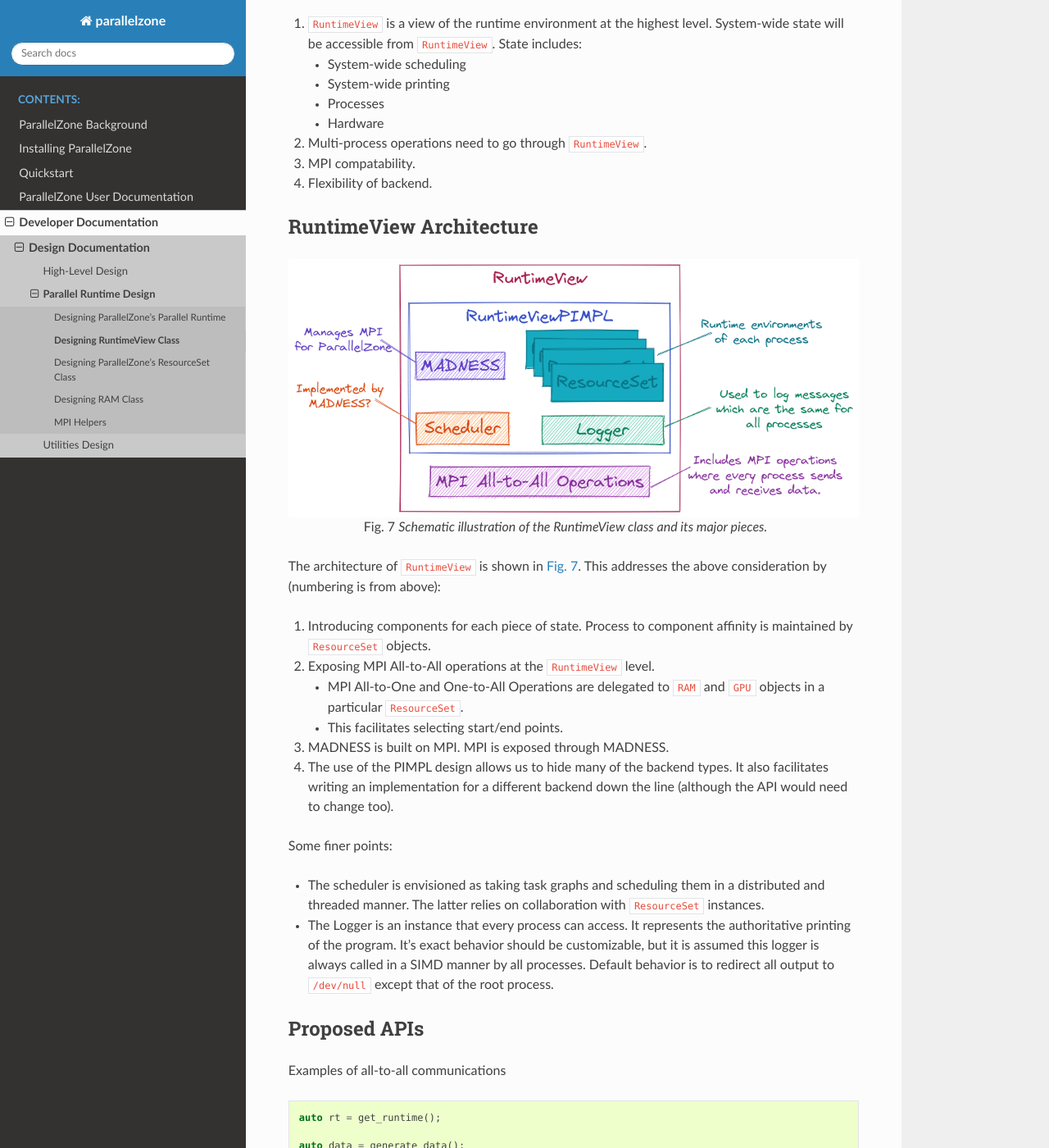
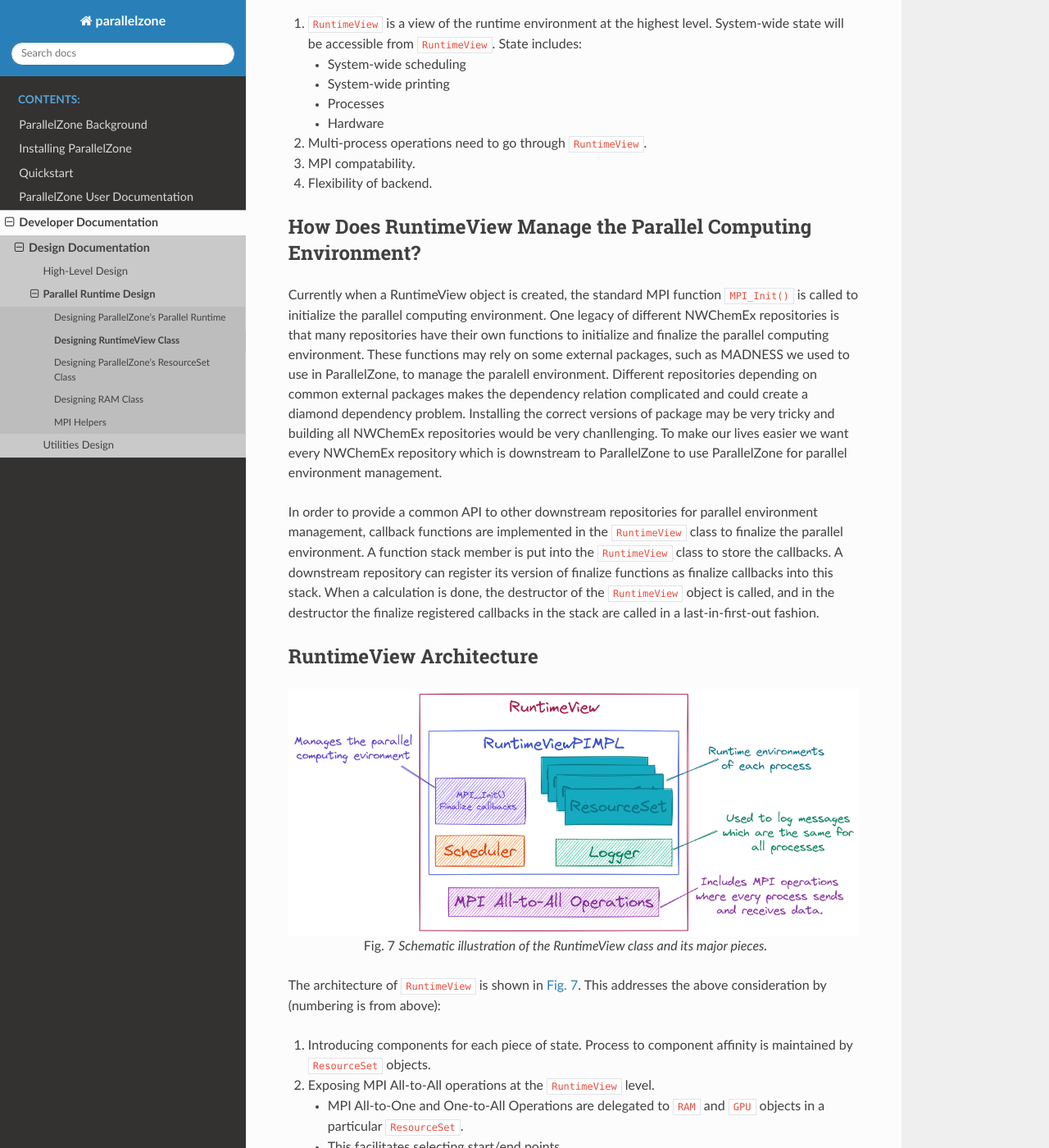
Before and after one commit to NWChemEx/ParallelZone, a Sphinx documentation site: the page built from docs/source/developer/design/runtime_view.rst, in a window 1280 px wide and 1400 px high, scrolled down 546 px. Shown: the whole window at 82% size. Built offline with Sphinx 7.4.7 and the Read the Docs theme 2.0.0, drawn with Linux system fonts in a browser that asks for light colours; some of the changed text lies outside the part shown.

Commit message:
Add callback doc

```diff
--- a/docs/source/developer/design/runtime_view.rst
+++ b/docs/source/developer/design/runtime_view.rst
@@ -50,6 +50,34 @@ number one supercomputer in the world, or anything in between.
 #. MPI compatability.
 #. Flexibility of backend.
 
+***************************************************************
+How Does RuntimeView Manage the Parallel Computing Environment?
+***************************************************************
+
+.. _design_parallel_manage:
+
+Currently when a RuntimeView object is created, the standard MPI function
+``MPI_Init()`` is called to initialize the parallel computing
+environment. One legacy of different NWChemEx repositories is that many
+repositories have their own functions to initialize and finalize the parallel
+computing environment. These functions may rely on some external packages, such
+as MADNESS we used to use in ParallelZone, to manage the paralell environment.
+Different repositories depending on common external packages makes the
+dependency relation complicated and could create a diamond dependency problem.
+Installing the correct versions of package may be very tricky and building all
+NWChemEx repositories would be very chanllenging. To make our lives easier we
+want every NWChemEx repository which is downstream to ParallelZone to use
+ParallelZone for parallel environment management.
+
+In order to provide a common API to other downstream repositories for parallel
+environment management, callback functions are implemented in the
+``RuntimeView`` class to finalize the parallel environment. A function stack
+member is put into the ``RuntimeView`` class to store the callbacks. A
+downstream repository can register its version of finalize functions as
+finalize callbacks into this stack. When a calculation is done, the destructor
+of the ``RuntimeView`` object is called, and in the destructor the finalize
+registered callbacks in the stack are called in a last-in-first-out fashion.
+
 ************************
 RuntimeView Architecture
 ************************
@@ -72,7 +100,11 @@ addresses the above consideration by (numbering is from above):
      ``GPU`` objects in a particular ``ResourceSet``.
    - This facilitates selecting start/end points.
 
-#. MADNESS is built on MPI. MPI is exposed through MADNESS.
+#. MPI_Init() is called directly to initialize the parallel computing
+   environment. Callbacks are implemented to allow different finalize function
+   to clean the parallel computing environment. For the design considerations
+   on callbacks please see :ref:`design_parallel_manage`.
+
 #. The use of the PIMPL design allows us to hide many of the backend types. It
    also facilitates writing an implementation for a different backend down the
    line (although the API would need to change too).
@@ -92,7 +124,7 @@ Some finer points:
 Proposed APIs
 *************
 
-Examples of all-to-all communications
+Examples of all-to-all communications:
 
 .. code-block:: c++
 
@@ -106,6 +138,20 @@ Examples of all-to-all communications
    // This is an all reduce
    auto output2 = rt.reduce(data, op);
 
+
+An example of using callbacks to finalize the parallel computing environment:
+
+.. code-block:: c++
+
+   // Create a RuntimeView object
+   RuntimeView rt;
+
+   // Register the corresponding finalize() function into the callback stack
+   rt.stack_callback(your_finalize_function());
+
+The designated function ``your_finalize_function()`` would be called when the
+RuntimeView object is destroyed.
+
 .. note::
 
    As written the APIs assume the data is going to/from RAM. If we eventually
```
Also changed, not shown: docs/source/developer/design/assets/runtime_view.png.
